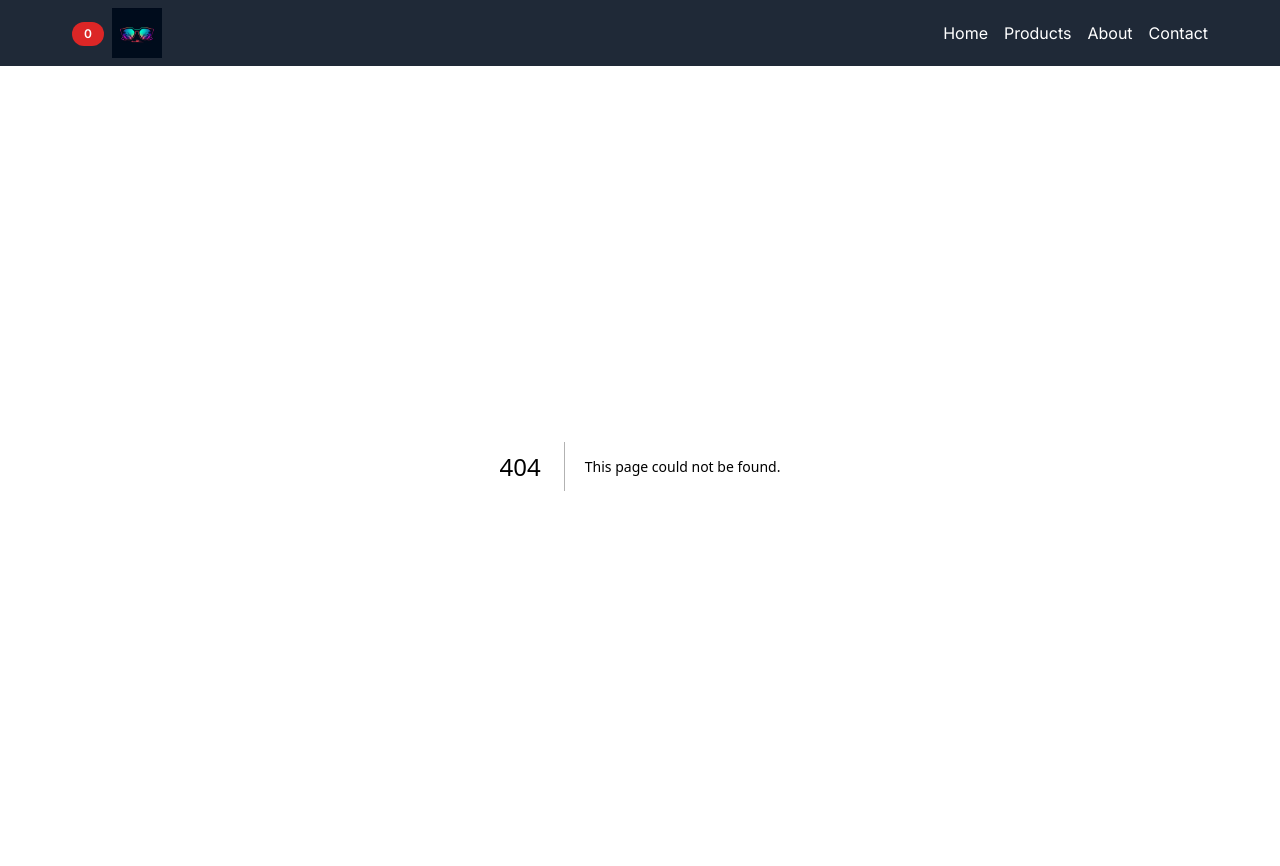
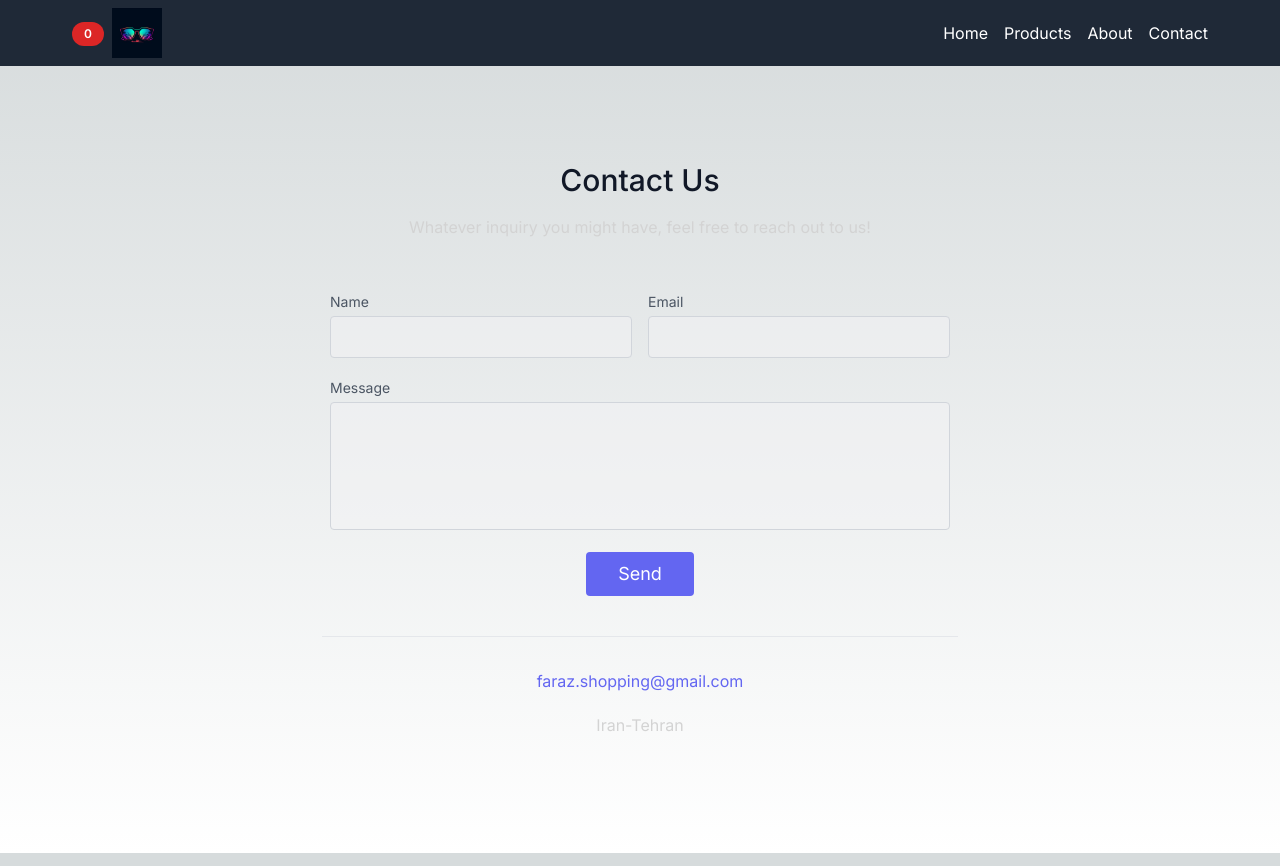
Before and after one commit to Faraz-Razavian/ProductShop, a Next.js app: page /contact in a window 1280 px wide. Before the commit this address had no page. Built offline with nearby package versions, Linux system fonts and the light colour scheme.

Commit message:
Create about and contact page.

```diff
--- /dev/null
+++ b/src/app/about/page.tsx
@@ -0,0 +1,24 @@
+export default function About() {
+    return (
+        <div className="container mx-auto">
+          <div className="max-w-2xl mx-auto text-center">
+            <h2 className="text-3xl font-bold mb-4">About Us</h2>
+            <p className="text-base leading-relaxed">
+            Our journey began with a vision to not just sell glasses, but to curate a collection of eyewear that would become a part of people’s lives. At farazShop, we believe that glasses are not just a medical device but an extension of your personality. Hence, we’re dedicated to offering eyewear that empowers you to express yourself without saying a word.
+
+From the most intricate designs to the latest fashion trends, we meticulously select each frame to ensure it meets our high standards of style, comfort, and quality. Our passion for excellence is evident in the precision of our fittings and the clarity of our lenses, making us the preferred choice for eye care and style.
+
+In addition to a diverse catalog of frames and lenses, we value the essence of community and connection, which is why we work closely with local designers and optometrists to bring you styles that resonate with local fashion while upholding global quality standards.
+
+Our commitment to your satisfaction goes beyond our comprehensive range of products. We understand that choosing the right eyewear is a journey, which is why our trained specialists are here to guide you every step of the way, from initial selection to final fitting.
+
+We also take pride in being at the forefront of technology, offering state-of-the-art virtual try-ons that allow you to experiment with different looks from the comfort of your home, ensuring that your next pair of glasses is a perfect match for your style and needs.
+
+At farazShop, it’s about seeing the world more clearly and discovering the best version of yourself through the lenses we provide. It’s about art, identity, and the assurance that wherever your day takes you, your glasses are as resilient and adaptable as you are.
+
+So whether you need glasses for reading, working, playing, or simply making a fashion statement, let us be the ones to frame your world with clarity, comfort, and style.
+            </p>
+          </div>
+        </div>
+    );
+  }
--- /dev/null
+++ b/src/app/contact/page.tsx
@@ -0,0 +1,43 @@
+export default function Contact() {
+    return (
+        <div className="container px-5 py-24 mx-auto">
+          <div className="flex flex-col text-center w-full mb-12">
+            <h1 className="sm:text-3xl text-2xl font-medium title-font mb-4 text-gray-900">Contact Us</h1>
+            <p className="lg:w-2/3 mx-auto leading-relaxed text-base">
+              Whatever inquiry you might have, feel free to reach out to us!
+            </p>
+          </div>
+          <div className="lg:w-1/2 md:w-2/3 mx-auto">
+            <div className="flex flex-wrap -m-2">
+              <div className="p-2 w-1/2">
+                <div className="relative">
+                  <label htmlFor="name" className="leading-7 text-sm text-gray-600">Name</label>
+                  <input type="text" id="name" name="name" className="w-full bg-gray-100 bg-opacity-50 rounded border border-gray-300 focus:border-indigo-500 focus:bg-white focus:ring-2 focus:ring-indigo-200 text-base outline-none text-gray-700 py-1 px-3 leading-8 transition-colors duration-200 ease-in-out" />
+                </div>
+              </div>
+              <div className="p-2 w-1/2">
+                <div className="relative">
+                  <label htmlFor="email" className="leading-7 text-sm text-gray-600">Email</label>
+                  <input type="email" id="email" name="email" className="w-full bg-gray-100 bg-opacity-50 rounded border border-gray-300 focus:border-indigo-500 focus:bg-white focus:ring-2 focus:ring-indigo-200 text-base outline-none text-gray-700 py-1 px-3 leading-8 transition-colors duration-200 ease-in-out" />
+                </div>
+              </div>
+              <div className="p-2 w-full">
+                <div className="relative">
+                  <label htmlFor="message" className="leading-7 text-sm text-gray-600">Message</label>
+                  <textarea id="message" name="message" className="w-full bg-gray-100 bg-opacity-50 rounded border border-gray-300 focus:border-indigo-500 focus:bg-white focus:ring-2 focus:ring-indigo-200 h-32 text-base outline-none text-gray-700 py-1 px-3 resize-none leading-6 transition-colors duration-200 ease-in-out"></textarea>
+                </div>
+              </div>
+              <div className="p-2 w-full">
+                <button className="flex mx-auto text-white bg-indigo-500 border-0 py-2 px-8 focus:outline-none hover:bg-indigo-600 rounded text-lg">Send</button>
+              </div>
+              <div className="p-2 w-full pt-8 mt-8 border-t border-gray-200 text-center">
+                <a className="text-indigo-500">faraz.shopping@gmail.com</a>
+                <p className="leading-normal my-5">
+                  Iran-Tehran
+                </p>
+              </div>
+            </div>
+          </div>
+        </div>
+    );
+  }
```
